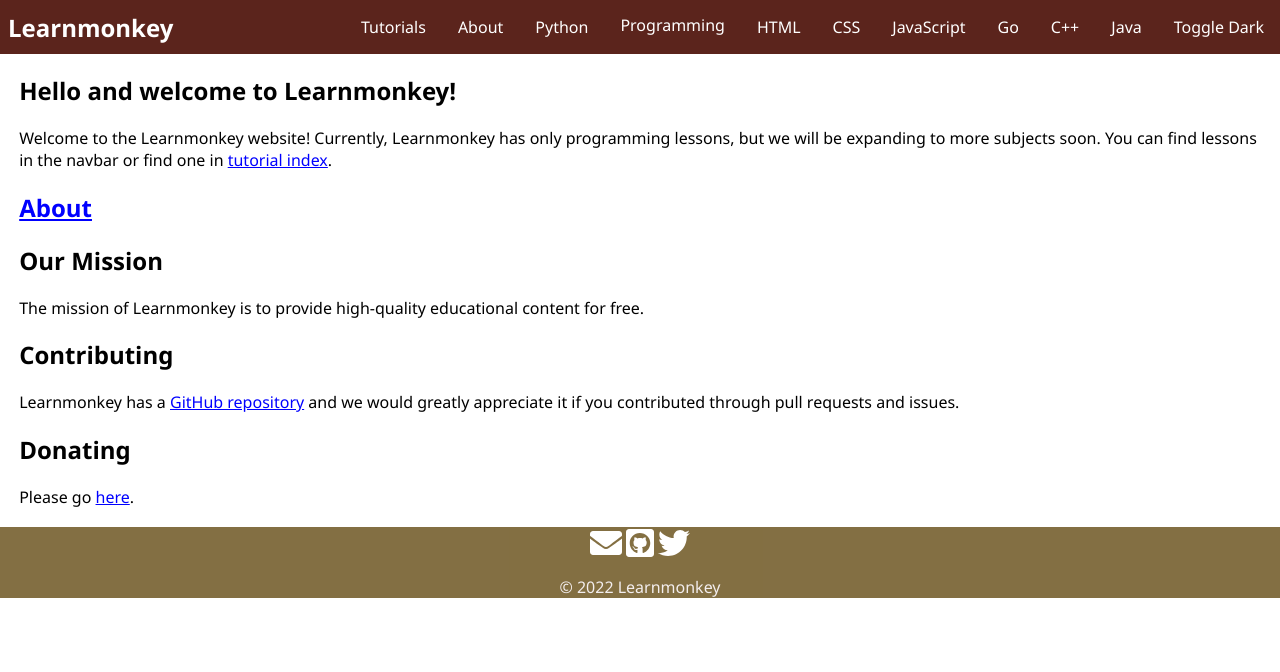
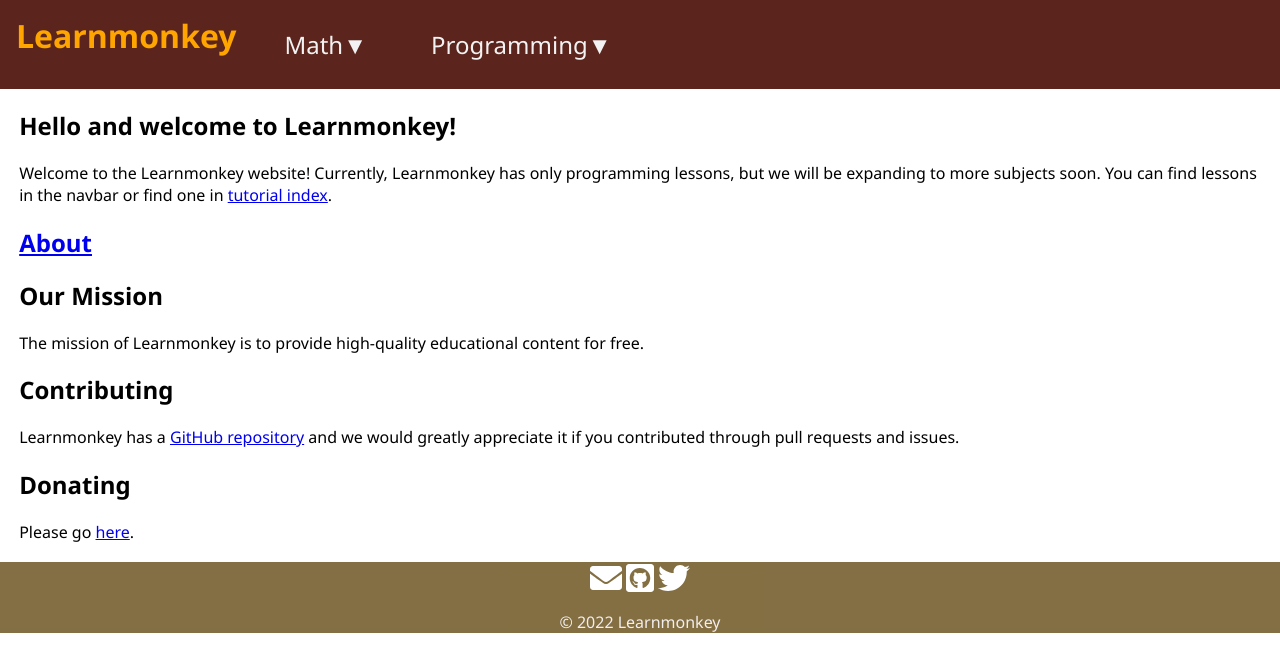
Before and after one commit to learnmonkey/learnmonkey.github.io, a Jekyll site: the page built from index.html, in a window 1280 px wide. Shown: the top 672 px of the page. Built offline with Jekyll 4.4.1, drawn with Linux system fonts in a browser that asks for light colours; nearby versions of some CDN libraries.

Commit message:
test new navbar

```diff
--- a/_includes/nav.html
+++ b/_includes/nav.html
@@ -32,7 +32,7 @@
 	<li class="navitem"><a onclick="switchLight()" id="toggledarklight2">Toggle Light</a></li>
 </ul>
  -->
-<nav class="navbar">
+<!-- <nav class="navbar">
  	<div class="brand-title"><a href="/" style="text-decoration:none;color:white;">Learnmonkey</a></div>
  	<a class="toggle-button">
  		<span class="bar"></span>
@@ -61,4 +61,28 @@
  			<li><a onclick="switchDark()" id="toggledarklight">Toggle Dark</a></li>
  		</ul>
  	</div>
- </nav>
+ </nav> -->
+
+ <div class="topnav" id="myTopnav">
+<a href="/" class="brand-title"><b style="">Learnmonkey</b></a>
+  <div class="dropdown">
+    <button class="dropbtn"><a href="/math/" style="font-weight:400;">Math&#x25BC</a>
+    </button>
+    <div class="dropdown-content">
+      <a href="#">Link 1</a>
+      <a href="#">Link 2</a>
+      <a href="#">Link 3</a>
+    </div>
+  </div>
+  <div class="dropdown">
+    <button class="dropbtn"><a href="/programming/" style="font-weight:400;">Programming&#x25BC</a>
+    </button>
+    <div class="dropdown-content">
+      <a href="#">Link 1</a>
+      <a href="#">Link 2</a>
+      <a href="#">Link 3</a>
+    </div>
+  </div>
+  <!--<a href="#about">About</a>-->
+  <a class="small-nav-open icon" onclick="openSmallNav()">&#9776;</a>
+</div>
--- a/assets/css/style.css
+++ b/assets/css/style.css
@@ -2,6 +2,142 @@
   box-sizing: border-box;
 }
 
+.topnav {
+  overflow: hidden;
+  background-color: #5b241c;
+  display: flex;
+  float: center;
+  /*width: 100%;
+  position: absolute;
+  top: 0px;*/
+  /*justify-content: space-between;*/
+}
+
+.topnav a {
+  float: right;
+  display: block;
+  color: #f2f2f2;
+  text-align: center;
+  padding: 14px 16px;
+  text-decoration: none;
+  /*font-size: 1.5em;*/
+}
+
+.topnav .icon {
+  display: none;
+}
+
+.icon {
+  position: absolute;
+  top: 0rem;
+  right: 0.3rem;
+}
+
+.dropdown {
+  float: right;
+  overflow: hidden;
+}
+
+.dropdown .dropbtn {
+  font-size: 1em;
+  font-weight: bold;
+  border: none;
+  outline: none;
+  color: white;
+  padding: 14px 16px;
+  background-color: inherit;
+  font-family: inherit;
+  margin: 0;
+}
+
+.dropdown .dropbtn:hover {
+  cursor: pointer;
+}
+
+.dropdown-content {
+  font-size: 1.1em;
+  display: none;
+  /*opacity: 0;*/
+  position: absolute;
+  background-color: #f9f9f9;
+  min-width: 160px;
+  box-shadow: 0px 8px 16px 0px rgba(0,0,0,0.2);
+  z-index: 1;
+  /*transition: 0.3s;*/
+  /*pointer-events: none;*/
+}
+
+.dropdown-content a {
+  float: none;
+  color: black;
+  padding: 12px 16px;
+  text-decoration: none;
+  display: block;
+  text-align: left;
+}
+
+.topnav a:hover, .dropdown:hover .dropbtn {
+  color: orange;
+}
+
+.dropdown-content a:hover {
+  background-color: #ddd;
+  color: black;
+}
+
+.dropdown .dropbtn a {
+  font-size: 1.5em;
+}
+
+.dropdown:hover .dropdown-content {
+  display: block;
+}
+
+.topnav a.brand-title {
+  font-size: 2em;
+}
+
+.small-nav-open {
+  font-size: 30px;
+}
+
+.small-nav-open:hover {
+  cursor: pointer;
+}
+
+@media screen and (max-width: 600px) {
+  .topnav a:not(:first-child), .dropdown .dropbtn {
+    display: none;
+  }
+  .topnav a.icon {
+    display: block;
+  }
+}
+
+@media screen and (max-width: 600px) {
+  .topnav.responsive {position: relative;}
+  .topnav.responsive .icon {
+    position: absolute;
+    right: 0;
+    top: 0;
+  }
+  .topnav.responsive a {
+    float: none;
+    display: block;
+    text-align: left;
+  }
+  .topnav.responsive .dropdown {float: none;}
+  .topnav.responsive .dropdown-content {position: relative;}
+  .topnav.responsive .dropdown .dropbtn {
+    display: block;
+    width: 100%;
+    text-align: left;
+  }
+  .topnav {
+    flex-direction: column;
+    /*justify-content: space-between;*/
+  }
+}
 #menu-wrapper {
     height: 10vh;
 }
@@ -182,7 +318,7 @@ li.dropdown a:hover {
   display: block;
 }*/
 
-.navbar {
+/*.navbar {
   display: flex;
   justify-content: space-between;
   align-items: center;
@@ -235,7 +371,7 @@ li.dropdown a:hover {
 
 /* @keyframes toggle-button-spin {
   100% {rotate(360deg);}
-} */
+}
 
 .toggle-button .bar {
   height: 3px;
@@ -284,11 +420,11 @@ a {
 a:hover {
   color: darkblue;
 }
-
+*/
 img {
   height: 200px;
 }
-
+/*
 .dropdown {
   float: left;
   overflow: hidden;
@@ -310,9 +446,9 @@ img {
 .dropdown-content {
   display: none;
   position: absolute;
-/*   background-color: #f9f9f9; */
+/*   background-color: #f9f9f9;
   background-color: #eee;
   min-width: 100px;
   box-shadow: 0px 8px 16px 0px rgba(0,0,0,0.2);
   z-index: 1;
-}
+}*/
--- a/assets/js/script.js
+++ b/assets/js/script.js
@@ -52,9 +52,17 @@ if (document.cookie.includes("dark=y")) {
 	// console.log("Switch Dark By Default");
 }
 
-const toggleButton = document.getElementsByClassName('toggle-button')[0]
-const navbarLinks = document.getElementsByClassName('navbar-links')[0]
+// const toggleButton = document.getElementsByClassName('toggle-button')[0]
+// const navbarLinks = document.getElementsByClassName('navbar-links')[0]
 
-toggleButton.addEventListener('click', () => {
-	navbarLinks.classList.toggle('active')
-})
+// toggleButton.addEventListener('click', () => {
+// 	navbarLinks.classList.toggle('active')
+// })
+function openSmallNav() {
+  var x = document.getElementById("myTopnav");
+  if (x.className === "topnav") {
+    x.className += " responsive";
+  } else {
+    x.className = "topnav";
+  }
+}
```
